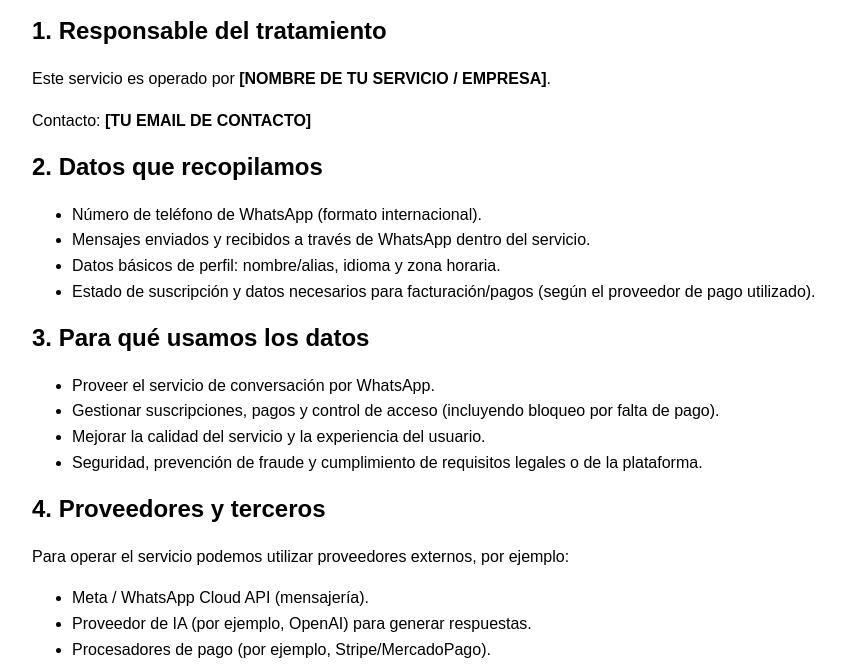
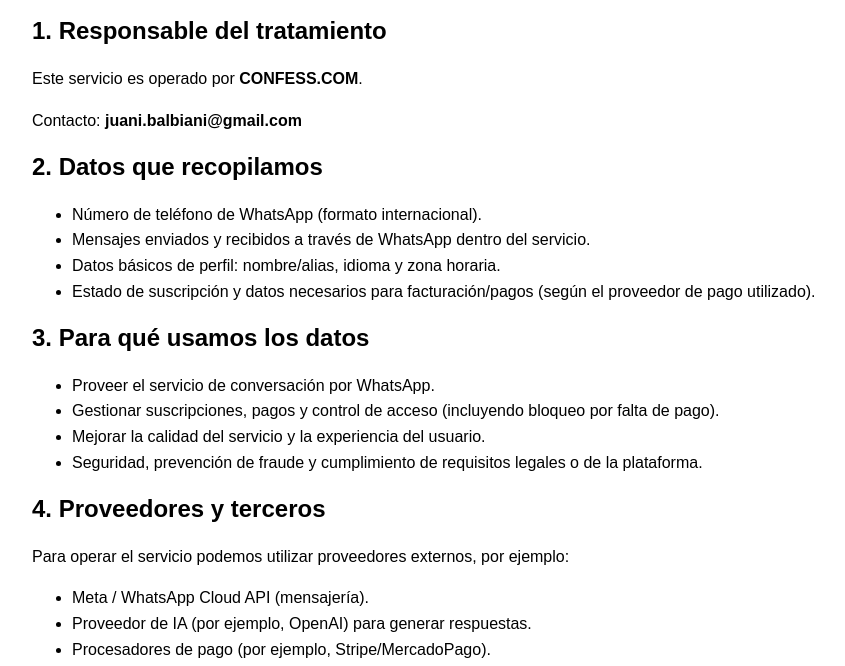
Before and after one commit to juanibalbi/whatsapp-legal, a plain HTML site: page privacy-policy.html in a window 1280 px wide. Shown: the part 128-794 px from the top of the page, without its empty margins (158-1003 px from the left). Drawn offline with Linux system fonts and the light colour scheme.

Commit message:
Update privacy-policy.html

```diff
--- a/privacy-policy.html
+++ b/privacy-policy.html
@@ -16,8 +16,8 @@
   <p class="muted">Última actualización: 2025-12-12</p>
 
   <h2>1. Responsable del tratamiento</h2>
-  <p>Este servicio es operado por <strong>[NOMBRE DE TU SERVICIO / EMPRESA]</strong>.</p>
-  <p>Contacto: <strong>[TU EMAIL DE CONTACTO]</strong></p>
+  <p>Este servicio es operado por <strong>CONFESS.COM</strong>.</p>
+  <p>Contacto: <strong>juani.balbiani@gmail.com</strong></p>
 
   <h2>2. Datos que recopilamos</h2>
   <ul>
```
